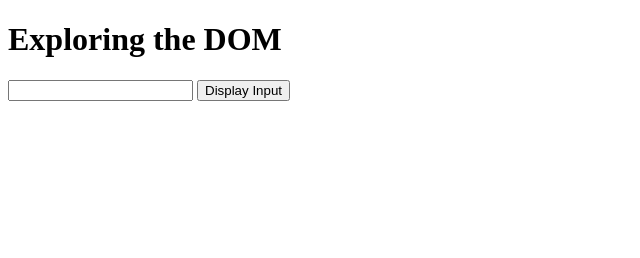
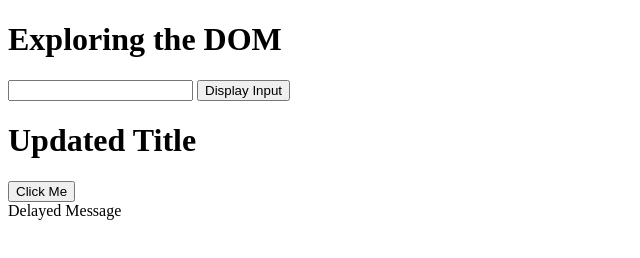
Before and after one commit to PeterManda19/exploring-the-dom, a plain HTML site: page index.html in a window 1280 px wide. Shown: the whole page, without its empty margins (0-640 px from the left). Drawn offline with Linux system fonts and the light colour scheme.

Commit message:
JavaScript Section

```diff
--- a/index.html
+++ b/index.html
@@ -7,11 +7,13 @@
 </head>
 <body>
     <h1>Exploring the DOM</h1>
-
     <input id="myInput" type="text">
     <button id="myButton">Display Input</button>
+    <div id="output"></div>
 
-    <div id="output"></div>
+    <h1 id="title">DOM Manipulation</h1>
+    <button id="myButton1">Click Me</button>
+    <div id="message"></div>
 
     <script src="index.js"></script>
 </body>
--- a/index.js
+++ b/index.js
@@ -19,3 +19,28 @@
      alert('Input is empty. Please enter input.');
    }
  });
+
+ // Get a reference to a specific DOM element
+ const titleElement = document.querySelector('#title');
+
+ // Use console.log to verify DOM element reference
+ console.log(titleElement);
+
+ // Get references to multiple DOM elements
+ const buttonElement1 = document.querySelector('#myButton1');
+ const messageElement = document.querySelector('#message');
+
+ // Display a value in a DOM element using innerHTML
+ titleElement.innerHTML = 'Updated Title';
+
+ // Use setTimeout to delay showing a message in the DOM
+ setTimeout(function() {
+   messageElement.innerHTML = 'Delayed Message';
+ }, 3000);
+
+ // Add an event listener to a button
+ buttonElement1.addEventListener('click', function() {
+   // Change the code to update the content of a specific DOM element
+   titleElement.innerHTML = 'Button Clicked';
+   alert("Button clicked")
+ });
```
